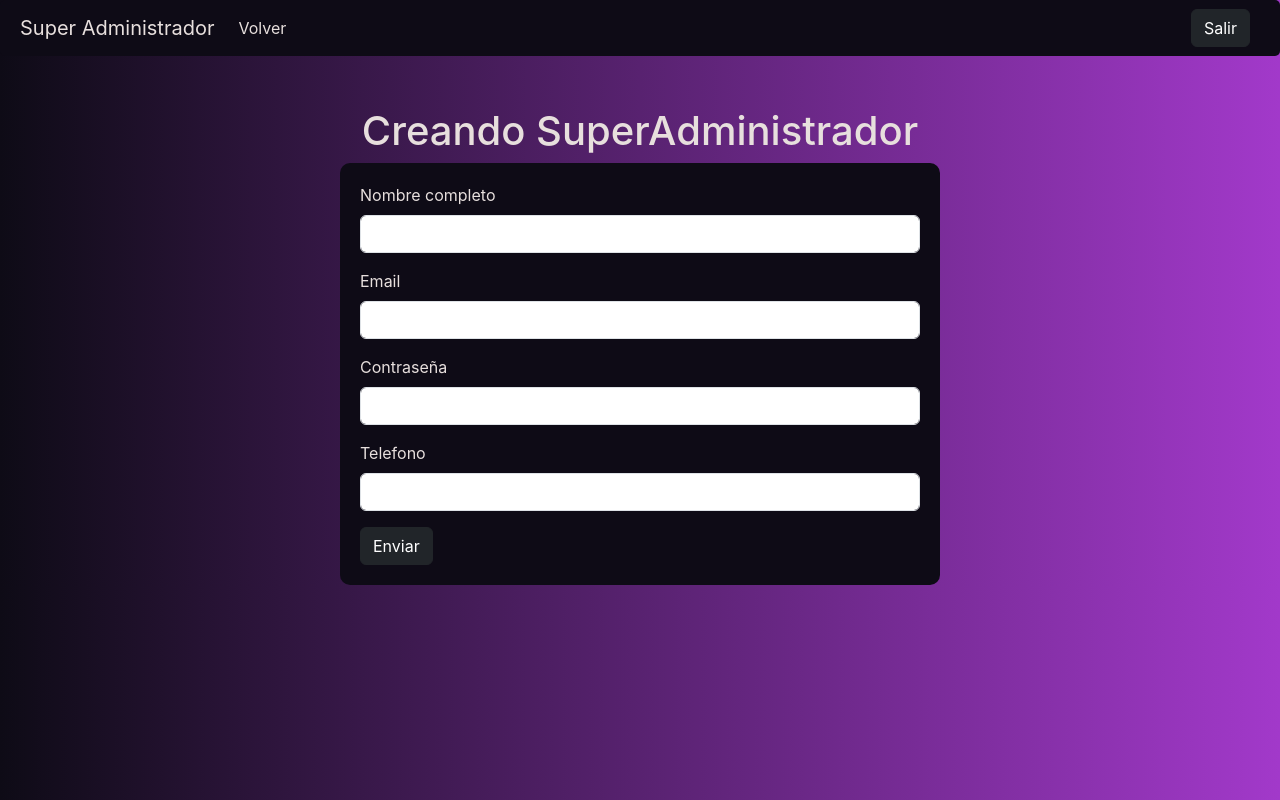
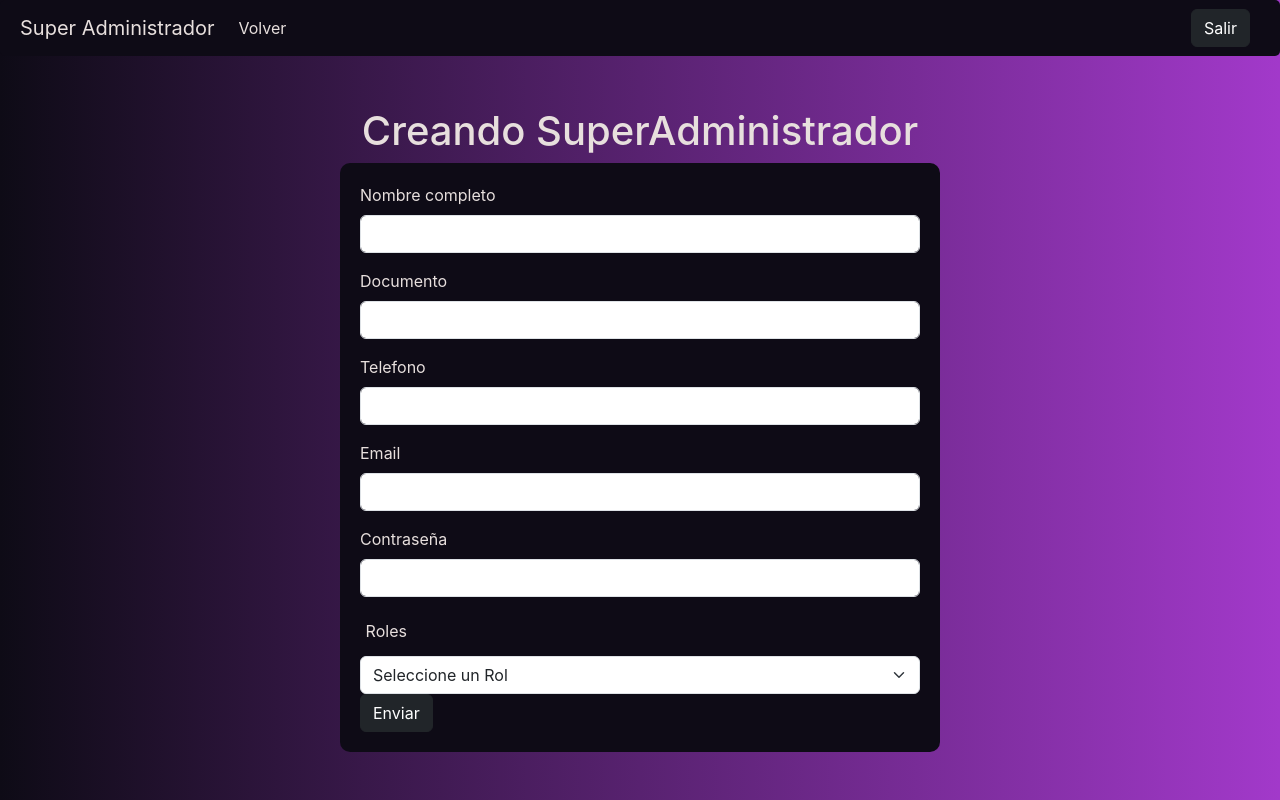
Before and after one commit to VictorNv11/caso_estudio_2, a React (Create React App) app in the folder frontEnd/: page /create in a window 1280 px wide. Built offline with nearby package versions, Linux system fonts and the light colour scheme.

Commit message:
Update CreateSupAdmin.js

```diff
--- a/frontEnd/src/components/supAdmin/CreateSupAdmin.js
+++ b/frontEnd/src/components/supAdmin/CreateSupAdmin.js
@@ -2,19 +2,20 @@ import axios from 'axios';
 import React,{useState}from 'react'
 import { Link, useNavigate } from 'react-router-dom'
 
-const endpoint = 'http://localhost:8000/api/supAdmin'
+const endpoint = 'http://localhost:8000/api/register'
 const CreateSupAdmin = () => {
     const [name, setName] = useState('')
+    const [documento, setDocumento] = useState('')
+    const[telefono, setTelefono] = useState ('')
     const [email, setEmail] = useState('')
     const [password, setPass] = useState('')
-    const[phone, setPhone] = useState ('')
-    const [rol, setRol] = useState('3')
+    const [roles, setRoles] = useState('')
 
     const navigate = useNavigate()
 
     const store = async (e) =>{
         e.preventDefault()
-         await axios.post(endpoint, {name: name, email:email, password:password, phone:phone,rol:rol})
+         await axios.post(endpoint, {name: name, documento:documento ,telefono:telefono, email:email, password:password, roles:roles })
         .then(res =>{
             console.log(res)
             navigate('/supAdmins')
@@ -49,6 +50,14 @@ const CreateSupAdmin = () => {
                     <input value={name} onChange={(e)=> setName(e.target.value)} type='text' className='form-control'required />
                 </div>
                 <div className="mb-3">
+                    <label htmlFor="nombre" className="form-label"  style={{color:"#E7DFDD" }}>Documento</label>
+                    <input value={documento} onChange={(e)=> setDocumento(e.target.value)} type='text' className='form-control'required />
+                </div>
+                <div className="mb-3">
+                    <label htmlFor="password" className="form-label"  style={{color:"#E7DFDD" }}>Telefono</label>
+                    <input value={telefono} onChange={(e)=>setTelefono(e.target.value)} type='text' className='form-control'required />
+                </div>
+                <div className="mb-3">
                     <label htmlFor="email" className="form-label"  style={{color:"#E7DFDD" }}>Email</label>
                     <input value={email} onChange={(e)=> setEmail(e.target.value)} type='email' className='form-control'required />
                 </div>
@@ -56,9 +65,15 @@ const CreateSupAdmin = () => {
                     <label htmlFor="password" className="form-label"  style={{color:"#E7DFDD" }}>Contraseña</label>
                     <input value={password} onChange={(e)=>setPass(e.target.value)} type='text' className='form-control'required />
                 </div>
-                <div className="mb-3">
-                    <label htmlFor="password" className="form-label"  style={{color:"#E7DFDD" }}>Telefono</label>
-                    <input value={phone} onChange={(e)=>setPhone(e.target.value)} type='text' className='form-control'required />
+
+                <div>
+                  <label htmlFor='password' className='form-label' style={{color:"#E7DFDD", padding:'1%' }}>Roles</label>
+                  <select class="form-select" aria-label="seleccione un rol" value={roles} onChange={(e)=>setRoles(e.target.value)}>
+                    <option selected>Seleccione un Rol</option>
+                    <option value="1">Super Administrador</option>
+                    <option value="2">Administrador</option>
+                    <option value="3">Usuario</option>
+                  </select>
                 </div>
                 <button type="submit" className="btn btn-dark">Enviar</button>
             </form>
```
